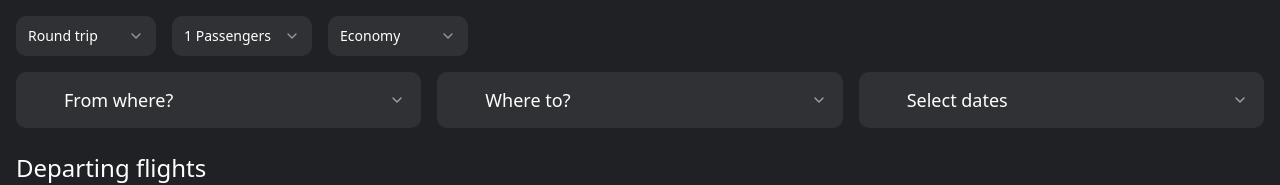
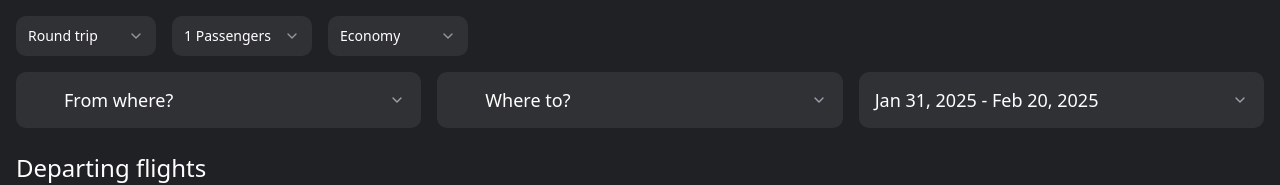
Before and after one commit to ettalha0x/google-flights-clone, a Next.js app: page / in a window 1280 px wide. Shown: the top 185 px of the page. Built offline with nearby package versions, Linux system fonts and the light colour scheme.

Commit message:
fixe calender component

```diff
--- a/components/date-picker.tsx
+++ b/components/date-picker.tsx
@@ -1,16 +1,41 @@
 import { Popover, PopoverContent, PopoverTrigger } from "@/components/ui/popover";
 import { Button } from "@/components/ui/button";
 import { Calendar } from "@/components/ui/calendar";
-import { format } from "date-fns";
+import { addDays, format } from "date-fns";
 import { ChevronDown } from "lucide-react";
+import { useEffect, useState } from "react";
+import { DateRange } from "react-day-picker";
 
 interface DatePickerProps {
   tripType: string;
-  dates: { startDate: Date | undefined, endDate: Date | undefined };
-  setDates: (dates: { startDate: Date | undefined, endDate: Date | undefined }) => void;
+  dates: { from: Date | undefined, to: Date | undefined };
+  setDates: (dates: { from: Date | undefined, to: Date | undefined }) => void;
 }
 
 export default function DatePicker({ tripType, dates, setDates }: DatePickerProps) {
+  const [dateSingle, setDateSingle] = useState<Date>()
+  const [dateRange, setDateRange] = useState<DateRange | undefined>({
+    from: new Date(),
+    to: addDays(new Date(), 20),
+  })
+
+  // useEffect(() => {
+  //     if (tripType === 'roundTrip')
+  //     {
+  //       setDates(
+  //       {
+  //         startDate: dates.from,
+  //         endDate: dates.to
+  //       })
+  //     }
+  //     else
+  //     {
+  //       setDates({
+  //         startDate: dateSingle,
+  //         endDate: undefined
+  //       })
+  //     }
+  // }, [dateSingle, dateRange]);
   const formatDateRange = (startDate: Date | undefined, endDate: Date | undefined) => {
     if (startDate && endDate) {
       return `${format(startDate, "EEE, MMM d")} - ${format(endDate, "EEE, MMM d")}`;
@@ -20,34 +45,55 @@ export default function DatePicker({ tripType, dates, setDates }: DatePickerProp
       return "Select dates";
     }
   };
-
+console.log('dates', dates);
   return (
     <Popover>
       <PopoverTrigger asChild>
         <Button
           variant="outline"
-          className="w-full h-14 justify-start pl-12 bg-[#303134] border-0 text-left text-lg font-normal text-white hover:bg-[#3c4043]"
+          className="w-full h-14 justify-start bg-[#303134] border-0 text-left text-lg font-normal text-white hover:bg-[#3c4043]"
         >
-          {formatDateRange(dates.startDate, dates.endDate)}
+          {
+            tripType === "roundTrip" ?
+            (dates.from ? (
+              dates.to ? (
+                <>
+                  {format(dates.from, "LLL dd, y")} -{" "}
+                  {format(dates.to, "LLL dd, y")}
+                </>
+              ) : (
+                format(dates.from, "LLL dd, y")
+              )
+            ) : (
+              <span>Pick a date</span>
+            ))
+            :
+            (dates.from ? format(dates.from, "PPP") : <span>Pick a date</span>)
+          }
+          {/* {formatDateRange(dates.startDate, dates.endDate)} */}
           <ChevronDown className="ml-auto h-5 w-5 text-gray-400" />
         </Button>
       </PopoverTrigger>
       <PopoverContent className="w-auto p-4 bg-[#303134] border-[#5f6368] rounded-lg" align="start">
-        <Calendar
-          mode={tripType === "roundTrip" ? "range" : "single"}
-          selected={tripType === "roundTrip" ? { from: dates.startDate, to: dates.endDate } : dates.startDate}
-          onSelect={(selection) => {
-            if (tripType === "roundTrip") {
-              const { from, to } = selection as { from: Date | undefined, to: Date | undefined };
-              setDates({ startDate: from, endDate: to });
-            } else {
-              setDates({ startDate: selection as Date, endDate: undefined });
-            }
-          }}
-          initialFocus
-          className="bg-[#303134] text-white rounded-lg p-4"
-          dayClassName={(date) => "hover:bg-[#3c4043] rounded-full"}
-        />
+        {
+          tripType === "roundTrip" ?
+          <Calendar
+            // initialFocus
+            mode="range"
+            defaultMonth={dates.from}
+            selected={dates}
+            onSelect={(range)=> setDates({from: range?.from, to: range?.to})}
+            // disabled={(date)=> date.getDate()< new Date()}
+            styles={{ head_cell : {color: 'white'}, cell: {color: 'white'}, caption_label: {color: 'white'}}}
+          />
+            :
+            <Calendar
+            mode="single"
+            selected={dates.from}
+            onSelect={(date) => setDates({from: date, to: undefined})}
+            // initialFocus
+          />
+        }
       </PopoverContent>
     </Popover>
   );
--- a/components/search-body.tsx
+++ b/components/search-body.tsx
@@ -4,8 +4,8 @@ import DatePicker from "./date-picker";
 
 interface SearchBodyProps {
   tripType: string;
-  dates: { startDate: Date | undefined, endDate: Date | undefined };
-  setDates: (dates: { startDate: Date | undefined, endDate: Date | undefined }) => void;
+  dates: { from: Date | undefined, to: Date | undefined };
+  setDates: (dates: { from: Date | undefined, to: Date | undefined }) => void;
   origin: string;
   setOrigin: (origin: string) => void;
   destination: string;
--- a/components/search-form.tsx
+++ b/components/search-form.tsx
@@ -3,6 +3,8 @@
 import { useState } from "react"
 import SearchHeader from "./search-header"
 import SearchBody from "./search-body"
+import { addDays } from "date-fns"
+import { DateRange } from "react-day-picker"
 
 // Mock data for airports
 const airports = [
@@ -18,7 +20,10 @@ export default function SearchForm() {
   const [cabinClass, setCabinClass] = useState("ECONOMY")
   const [origin, setOrigin] = useState("")
   const [destination, setDestination] = useState("")
-  const [dates, setDates] = useState<{ startDate: Date | undefined, endDate: Date | undefined }>({ startDate: undefined, endDate: undefined })
+  const [dates, setDates] = useState<DateRange | undefined>({
+    from: new Date(),
+    to: addDays(new Date(), 20),
+  });
   const [adults, setAdults] = useState(1);
   const [children, setChildren] = useState(0);
   const [infants, setInfants] = useState(0);
@@ -34,7 +39,7 @@ export default function SearchForm() {
     if (label === 'Children' && children > 0) setChildren((prev) => prev - 1);
     if (label === 'Infants' && infants > 0) setInfants((prev) => prev - 1);
   }
-
+console.log('dates : ', dates);
   return (
     <div className="space-y-4">
       <SearchHeader
```
